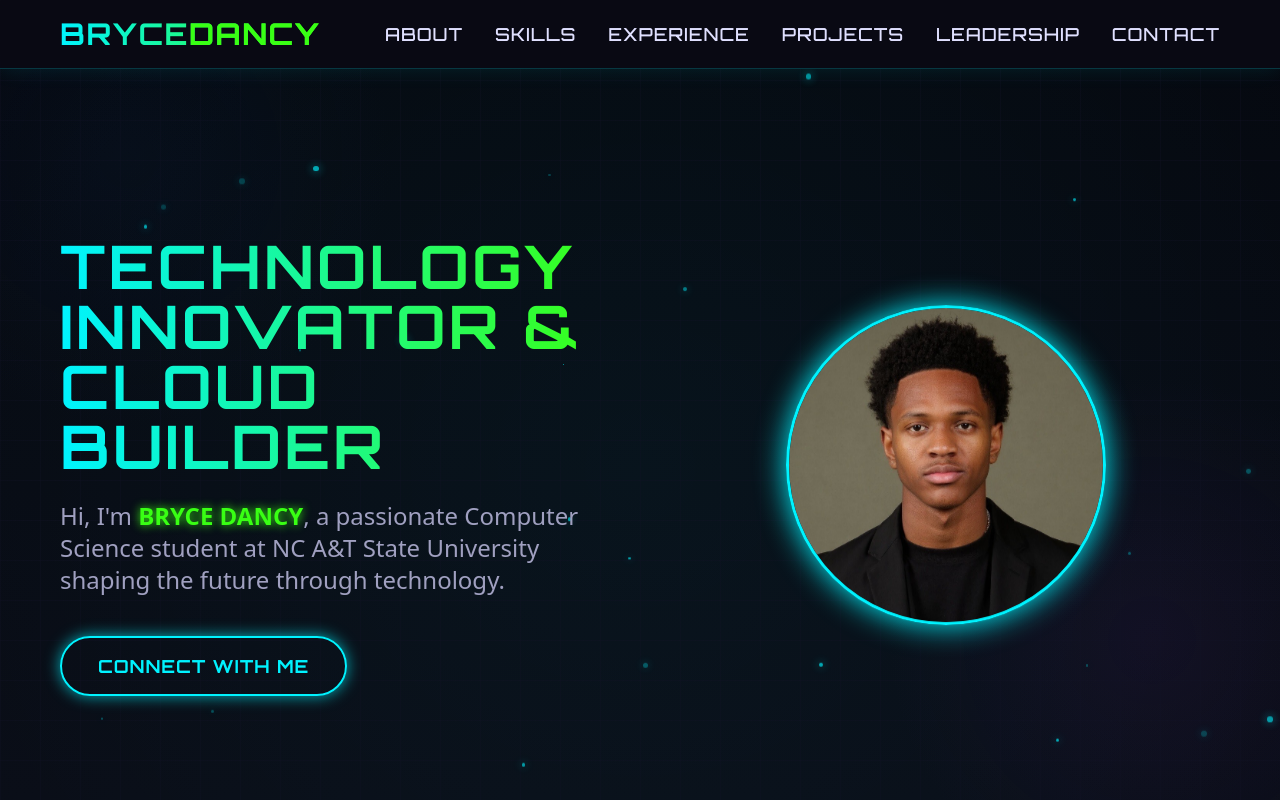
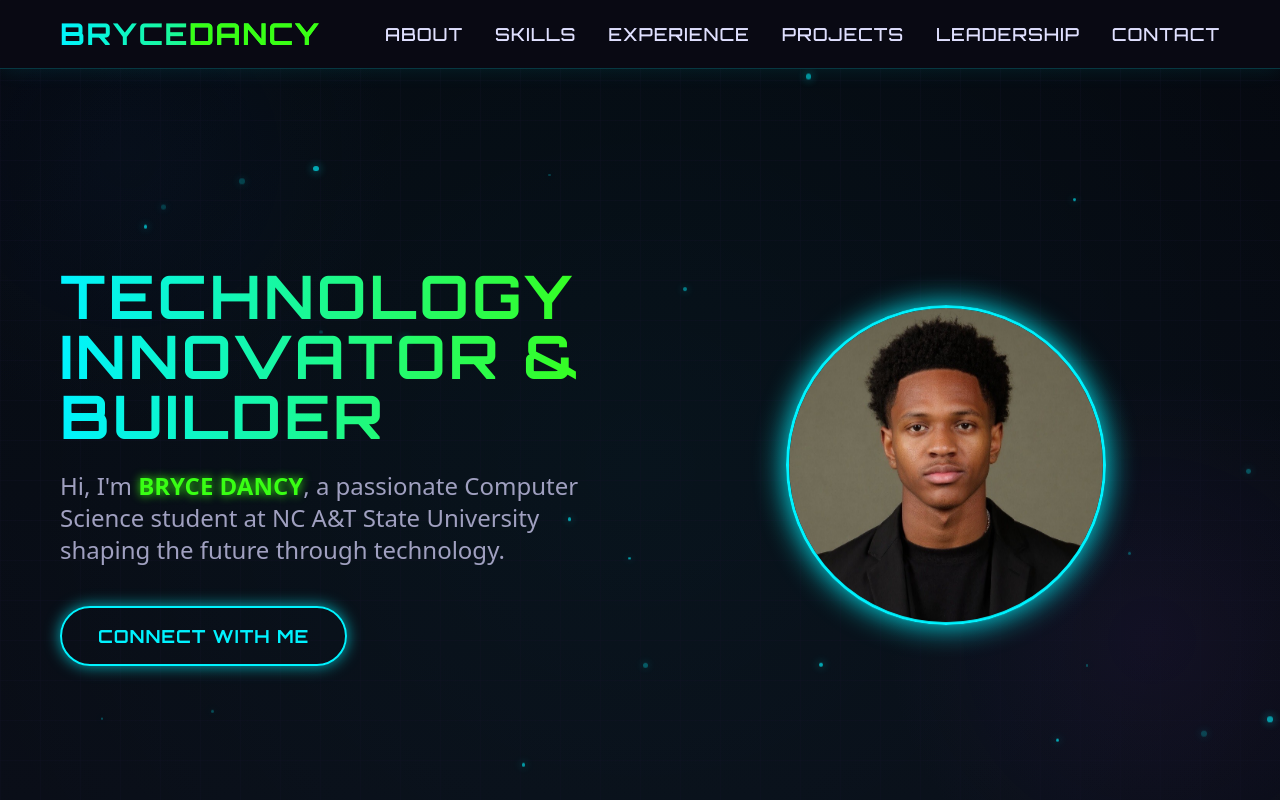
Before and after one commit to I3ry/Personal-Website, a React (Vite) app: page / in a window 1280 px wide. Shown: the top 800 px of the page. Built offline with nearby package versions, Linux system fonts and the light colour scheme.

Commit message:
Broaden titles to general tech focus
Hero: "Technology Innovator & Builder"
Footer: "Computer Science Student | Technology Innovator | Problem Solver"

https://claude.ai/code/session_014mrAWtz7zgntZVzTBEiudV

```diff
--- a/src/components/Footer.jsx
+++ b/src/components/Footer.jsx
@@ -14,7 +14,7 @@ function Footer() {
             BRYCE<span className="text-neon-green">DANCY</span>
           </div>
           <p className="opacity-70 mb-7 text-lg">
-            Computer Science Student | Technology Innovator | Cloud Builder
+            Computer Science Student | Technology Innovator | Problem Solver
           </p>
           <div className="flex justify-center gap-7 mb-10">
             {footerLinks.map((link) => (
--- a/src/components/Hero.jsx
+++ b/src/components/Hero.jsx
@@ -11,7 +11,7 @@ function Hero() {
         <div className="flex flex-col-reverse lg:flex-row items-center gap-16">
           <div className="flex-1 z-[2] text-center lg:text-left">
             <h1 className="gradient-text-blue-green text-4xl md:text-5xl lg:text-6xl mb-6 leading-tight tracking-wider">
-              TECHNOLOGY INNOVATOR & CLOUD BUILDER
+              TECHNOLOGY INNOVATOR & BUILDER
             </h1>
             <p className="text-xl md:text-2xl mb-10 text-text-muted max-w-[600px] mx-auto lg:mx-0">
               Hi, I&apos;m{' '}
```
